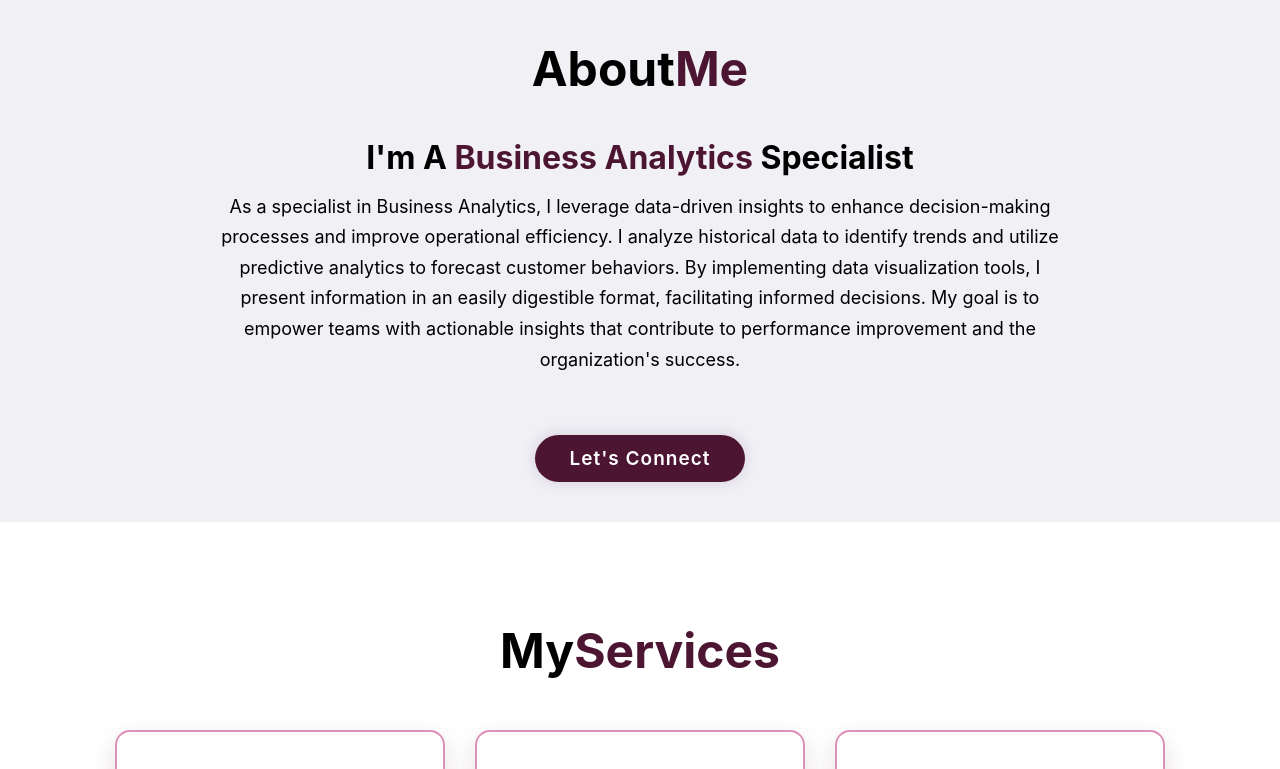
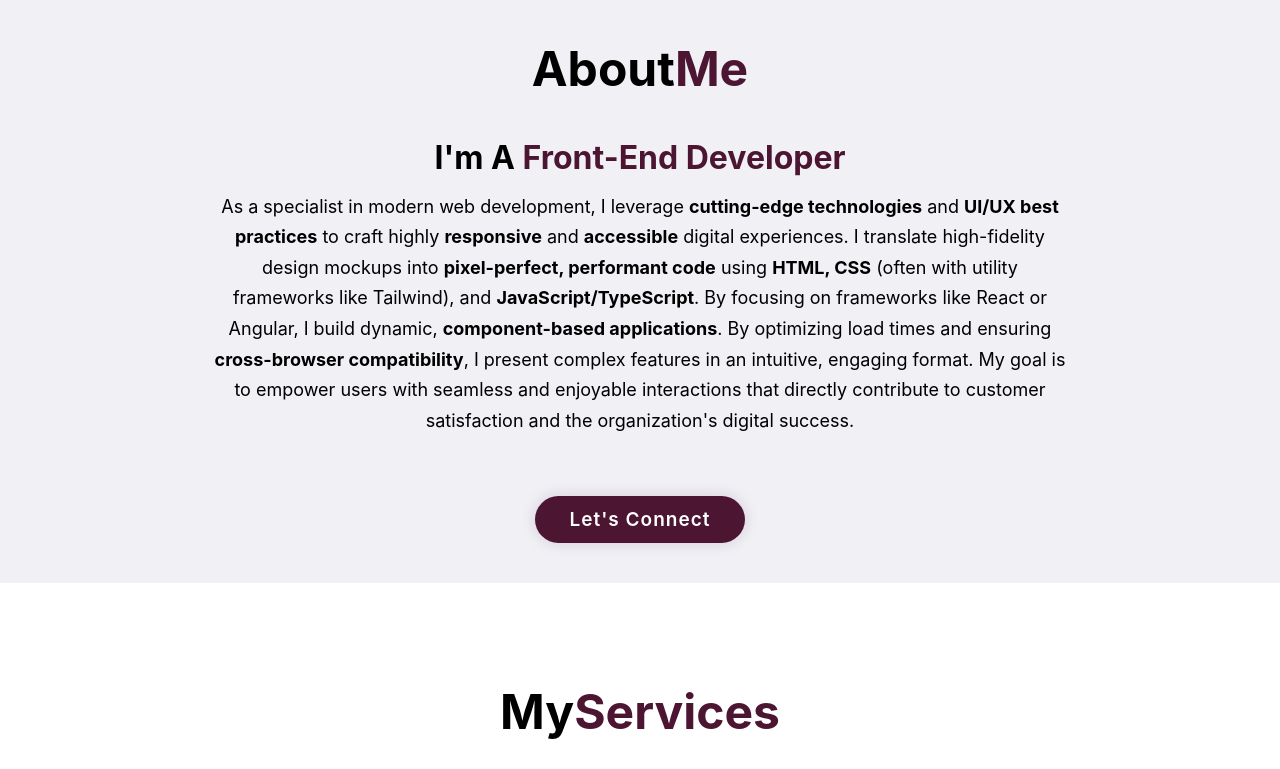
Before and after one commit to maysowais/Mays-s-Portfolio, a plain HTML site: page index.html in a window 1280 px wide. Shown: the part 880-1649 px from the top of the page. Drawn offline with nearby package versions, Linux system fonts and the light colour scheme.

Commit message:
Update index.html

```diff
--- a/index.html
+++ b/index.html
@@ -686,6 +686,10 @@
             line-height: 1.5;
         }
 
+        .dark-mode #contact-message {
+             background: rgba(0, 0, 0, 0.95);
+        }
+
         #contact-message.visible {
             opacity: 1;
             pointer-events: auto;
@@ -897,9 +901,9 @@
     <section class="about section" id="about">
         <div class="about-content">
             <h2 class="heading">About<span>Me</span></h2>
-            <h3>I'm A <span>Business Analytics</span> Specialist</h3>
+            <h3>I'm A <span>Front-End Developer</span></h3>
             <p>
-                As a specialist in Business Analytics, I leverage data-driven insights to enhance decision-making processes and improve operational efficiency. I analyze historical data to identify trends and utilize predictive analytics to forecast customer behaviors. By implementing data visualization tools, I present information in an easily digestible format, facilitating informed decisions. My goal is to empower teams with actionable insights that contribute to performance improvement and the organization's success.
+                As a specialist in modern web development, I leverage <strong>cutting-edge technologies</strong> and <strong>UI/UX best practices</strong> to craft highly <strong>responsive</strong> and <strong>accessible</strong> digital experiences. I translate high-fidelity design mockups into <strong>pixel-perfect, performant code</strong> using <strong>HTML, CSS</strong> (often with utility frameworks like Tailwind), and <strong>JavaScript/TypeScript</strong>. By focusing on frameworks like React or Angular, I build dynamic, <strong>component-based applications</strong>. By optimizing load times and ensuring <strong>cross-browser compatibility</strong>, I present complex features in an intuitive, engaging format. My goal is to empower users with seamless and enjoyable interactions that directly contribute to customer satisfaction and the organization's digital success.
             </p>
             <a href="#contact" class="btn">Let's Connect</a>
         </div>
```
